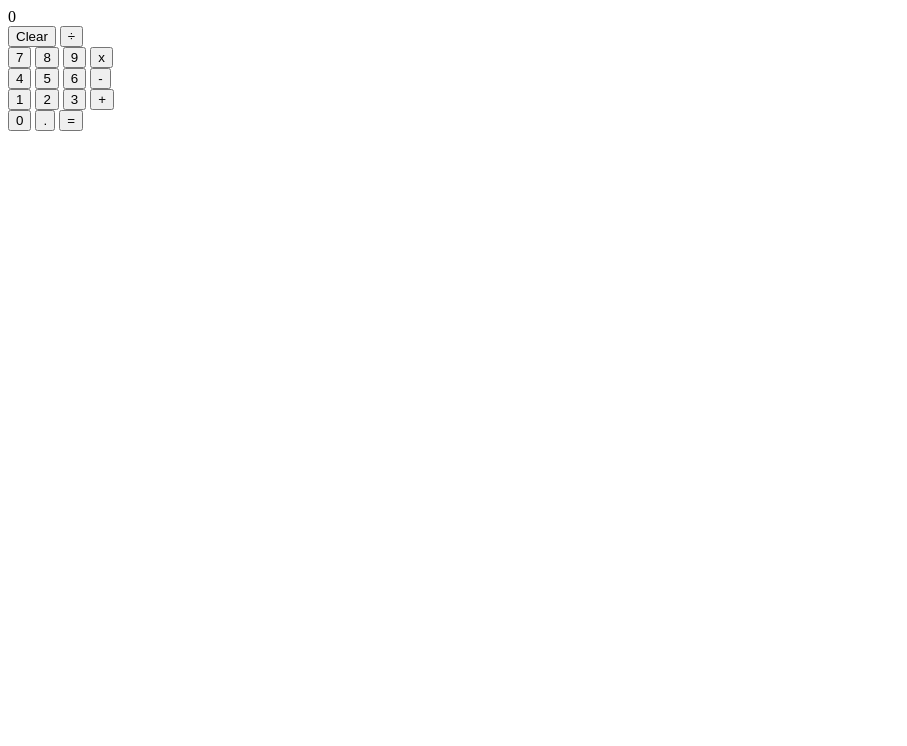
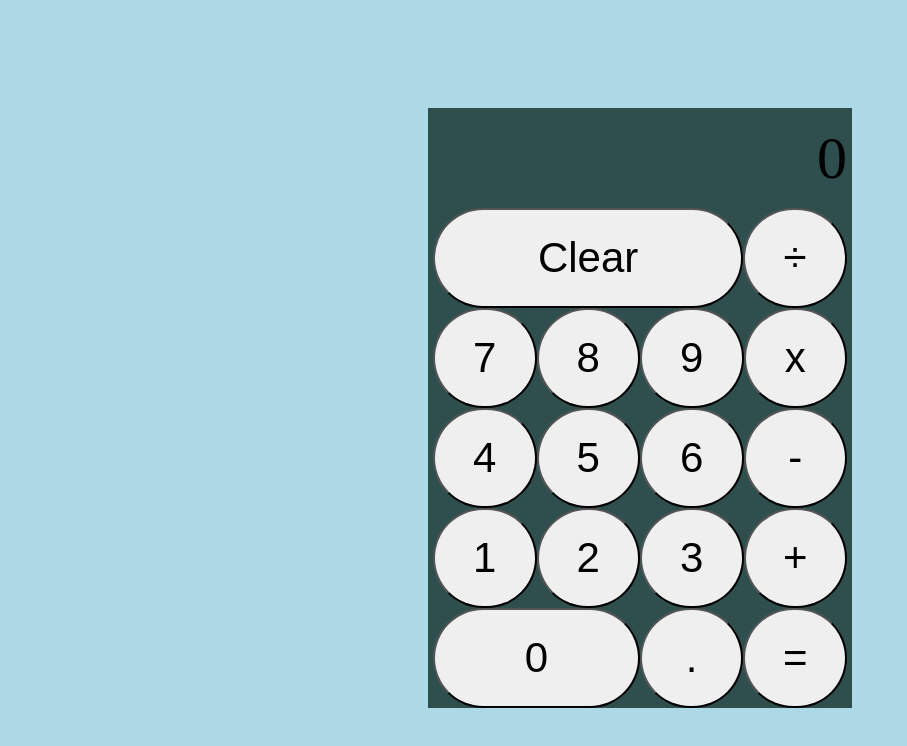
Before and after one commit to OliverVuong/calculator, a plain HTML site: page index.html in a window 1280 px wide. Shown: the whole page, without its empty margins (0-907 px from the left). Drawn offline with Linux system fonts and the light colour scheme.

Commit message:
Add css styling

```diff
--- a/index.html
+++ b/index.html
@@ -9,6 +9,7 @@
     <script src="script.js" defer></script>
 </head>
 <body>
+    <div class="calculator">
     <div class="row toprow">
         <div class="display">0</div>
     </div>
@@ -41,5 +42,6 @@
         <button class="equals" type="button">=</button>
 
     </div>
+    </div>
 </body>
 </html>
--- a/style.css
+++ b/style.css
@@ -0,0 +1,44 @@
+html {
+    font-size: 60px;
+}
+
+body {
+    background-color: lightblue;
+    display: flex;
+    height: 100vh;
+    justify-content: center;
+    align-items: center;
+}
+
+.calculator {
+    background-color: darkslategray;
+    height: 600px;
+    width: 424px;
+    display: flex;
+    flex-direction: column;
+}
+
+.row {
+    flex: 1 1 0;
+    display: flex;
+    padding: 0 5px;
+}
+
+button {
+    flex: 1 1 106px;
+    font-size: 0.7rem;
+    border-radius: 50px;
+}
+
+.clear {
+    flex: 3 1 318px;
+}
+
+.zero.number {
+    flex: 2 1 212px;
+}
+
+.toprow {
+    justify-content: flex-end;
+    align-items: center;
+}
```
